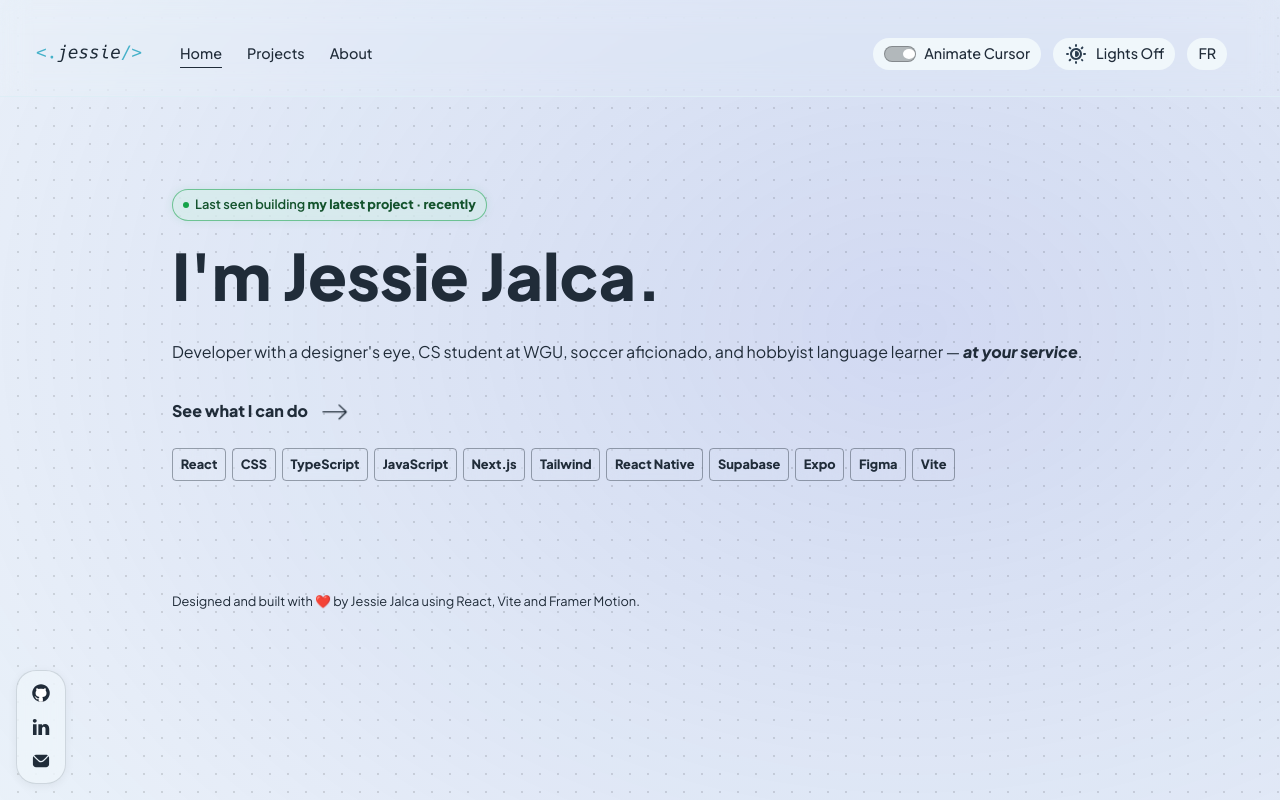
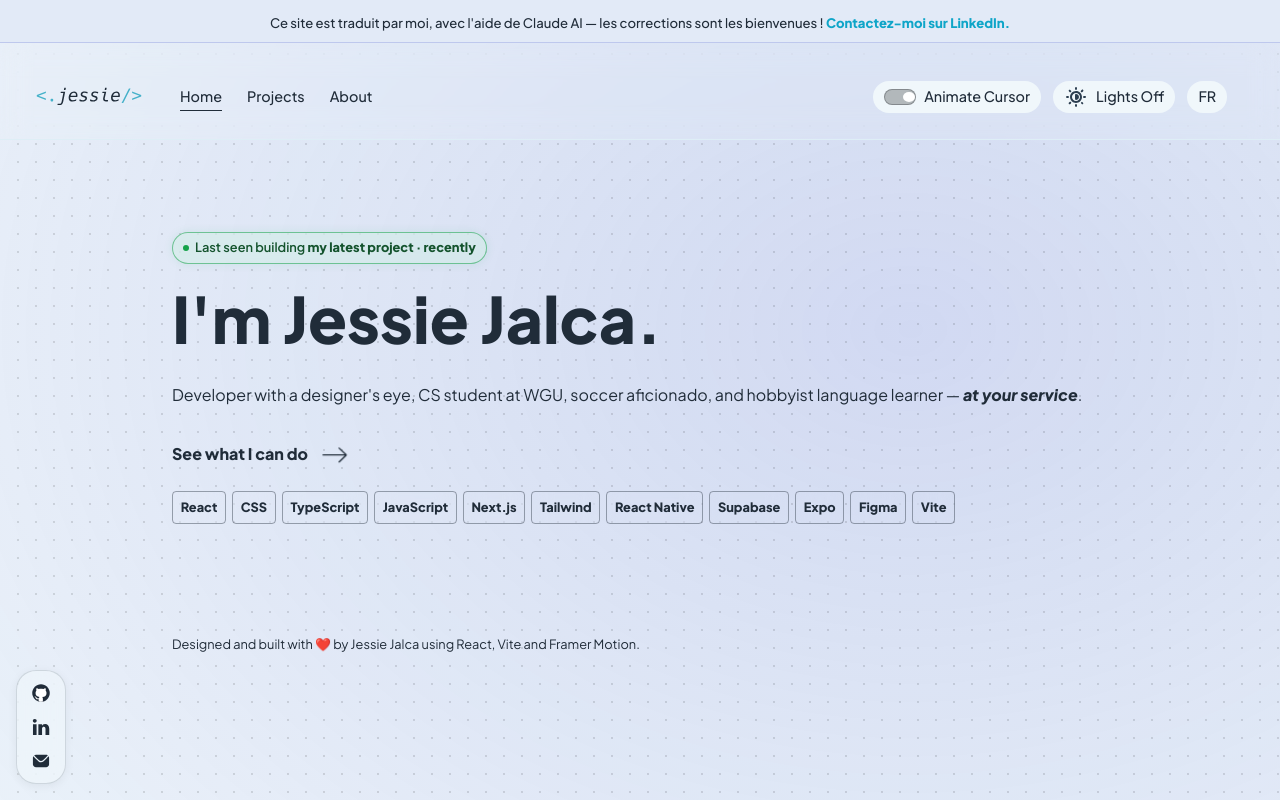
Before and after one commit to jessiejalca/portfolio, a React (Vite) app: page / in a window 1280 px wide. Built offline with nearby package versions, Linux system fonts and the light colour scheme; no server answers.

Commit message:
feat: add banner notice inviting French corrections

```diff
--- a/src/App.css
+++ b/src/App.css
@@ -197,6 +197,45 @@ p {
   font-size: 1.3rem;
   font-weight: 600;
   margin: 0.4rem 0 1.5rem;
+}
+
+
+/* =============================================================================
+   Banner
+   ============================================================================= */
+
+.banner {
+  width: 100%;
+  background-color: color-mix(in srgb, var(--accent-periwinkle) 10%, var(--primary-bg-color));
+  border-bottom: 1px solid color-mix(in srgb, var(--accent-periwinkle) 28%, transparent);
+  text-align: center;
+  padding: 0.6rem 1rem 0.4rem;
+}
+
+.banner p {
+  font-size: 0.82rem;
+  font-weight: 500;
+  line-height: 1.1;
+  color: var(--primary-text-color);
+  margin: 0;
+}
+
+.banner a {
+  color: var(--accent-blue);
+  font-weight: 700;
+  padding: 0;
+}
+
+.banner a:hover,
+.banner a:focus-visible {
+  text-decoration: underline;
+  text-underline-offset: 0.3rem;
+}
+
+@media (max-width: 650px) {
+  .banner p {
+    font-size: 0.78rem;
+  }
 }
 
 
@@ -444,12 +483,12 @@ nav .link:focus-visible {
     display: block;
   }
 
-  /* Contact bar — override to top-right row on mobile */
+  /* Contact bar — override to top-right row on mobile, offset below the banner */
   .contact-bar {
     flex-direction: row;
     bottom: auto;
     left: auto;
-    top: 16px;
+    top: 62px;
     right: 16px;
   }
 
--- a/src/App.jsx
+++ b/src/App.jsx
@@ -9,6 +9,7 @@ import BottomNav from "./components/BottomNav"
 import ScrollToTop from "./components/ScrollToTop"
 import ContactBar from "./components/ContactBar"
 import "./App.css"
+import FrenchNotice from "./components/FrenchNotice"
 
 
 function App() {
@@ -78,6 +79,7 @@ function App() {
         />
       ) : null}
       <ScrollToTop />
+      <FrenchNotice />
       <NavBar
         setCursor={handleToggle}
         cursorStatus={showCursor}
--- /dev/null
+++ b/src/components/FrenchNotice.jsx
@@ -0,0 +1,9 @@
+const FrenchNotice = () => {
+    return (
+        <div className="banner">
+            <p>Ce site est traduit par moi, avec l'aide de Claude AI — les corrections sont les bienvenues ! <a href="https://www.linkedin.com/in/jessiejalca/">Contactez-moi sur LinkedIn.</a></p>
+        </div>
+    )
+}
+
+export default FrenchNotice
--- a/src/components/NavBar.jsx
+++ b/src/components/NavBar.jsx
@@ -8,6 +8,7 @@ import logoDark from "../assets/dm-logo.svg"
 import darkModeToggle from "../assets/dark-mode.svg"
 import darkModeToggleDark from "../assets/dm-dark-mode.svg"
 import { content } from "../data/content.js"
+import FrenchNotice from "./FrenchNotice.jsx"
 
 const NavBar = (props) => {
   const { lang } = useLang()
```
